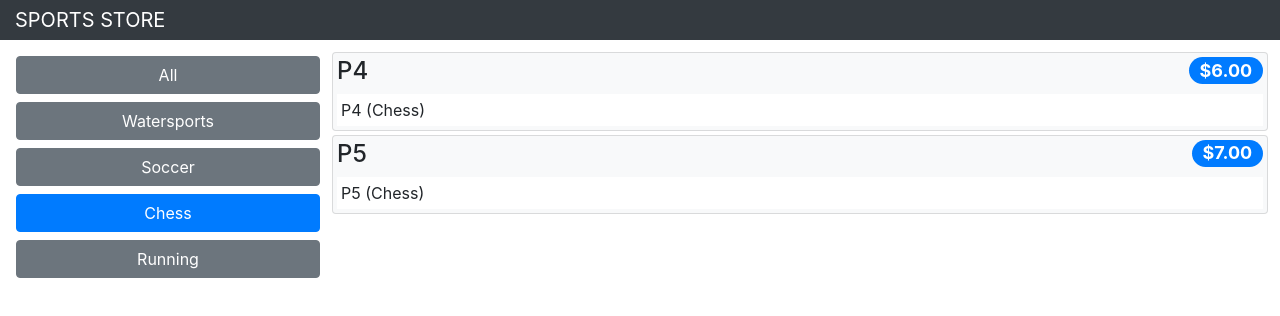
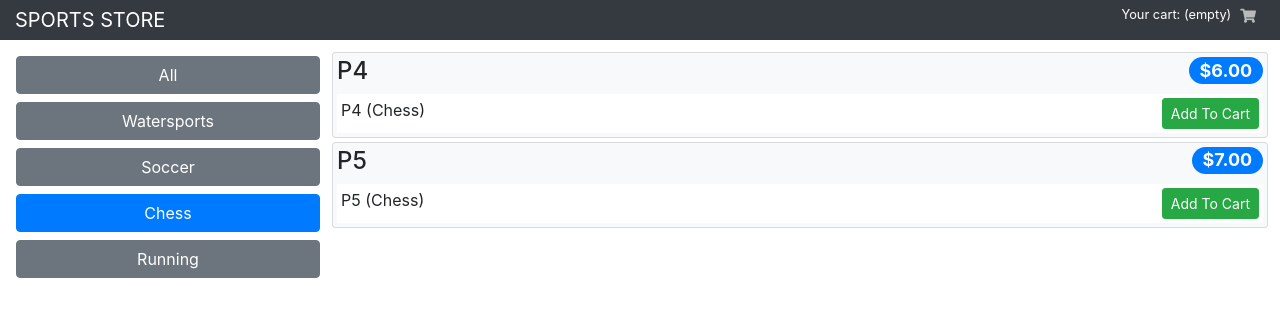
Before and after one commit to MukhammadumarDeveloper/practice-react__sportsstore, a React (Create React App) app: page /shop/products/chess in a window 1280 px wide. Shown: the top 316 px of the page. Built offline with nearby package versions, Linux system fonts and the light colour scheme.

Commit message:
Created CartSummary component

```diff
--- /dev/null
+++ b/src/shop/CartSummary.js
@@ -0,0 +1,31 @@
+import React, { Component } from 'react';
+import { Link } from 'react-router-dom';
+
+export class CartSummary extends Component {
+
+    getSummary = () => {
+        if (this.props.cartItems > 0) {
+            return <span>{ this.props.cartItems } item(s) ${ this.props.cartPrice.toFixed(2) }</span>
+        }
+        else {
+            return <span>Your cart: (empty)</span>
+        }
+    }
+
+    getLinkClasses = () => {
+        return `btn btn-sm bg-dark text-white ${ this.props.cartItems ? "" : "disabled" }`;
+    }
+
+    render() {
+        return (
+            <div className="float-right">
+              <small>
+                  { this.getSummary() }
+                  <Link className={ this.getLinkClasses() } to="/shop/cart">
+                      <i className="fa fa-shopping-cart"></i>
+                  </Link>
+              </small>
+            </div>
+        );
+    }
+}
--- a/src/shop/ProductList.js
+++ b/src/shop/ProductList.js
@@ -17,6 +17,8 @@
         </h4>
         <div className="card-text bg-white p-1">
           { product.description }
+          <button className="btn btn-sm btn-success float-right"
+              onClick={ () => this.props.addToCart(product) }>Add To Cart</button>
         </div>
       </div>
     );
--- a/src/shop/Shop.js
+++ b/src/shop/Shop.js
@@ -1,6 +1,7 @@
 import React, { Component } from 'react';
 import { CategoryNavigation } from './CategoryNavigation';
 import { ProductList } from './ProductList';
+import { CartSummary } from './CartSummary';
 
 export class Shop extends Component {
 
@@ -9,6 +10,7 @@
         <div className="row">
           <div className="col bg-dark text-white">
             <div className="navbar-brand">SPORTS STORE</div>
+            <CartSummary {...this.props} />
           </div>
         </div>
         <div className="row">
@@ -16,7 +18,7 @@
             <CategoryNavigation baseUrl="/shop/products" categories={ this.props.categories } />
           </div>
           <div className="col-9 p-2">
-            <ProductList products={ this.props.products } />
+            <ProductList products={ this.props.products } addToCart={ this.props.addToCart } />
           </div>
         </div>
       </div>
--- a/src/shop/ShopConnector.js
+++ b/src/shop/ShopConnector.js
@@ -5,9 +5,10 @@
 import { loadData } from '../data/ActionCreators';
 import { DataTypes } from '../data/Types';
 import { Shop } from './Shop';
+import { addToCart, updateCartQuantity, removeFromCart, clearCart } from '../data/CartActionCreators';
 
 const mapStateToProps = dataStore => ({...dataStore});
-const mapDispatchToProps = {loadData};
+const mapDispatchToProps = {loadData, addToCart, updateCartQuantity, removeFromCart, clearCart};
 const filterProducts = (products = [], category) =>
   (!category || category === 'All') ? products : products.filter(p => p.category.toLowerCase() === category.toLowerCase());
 
```
